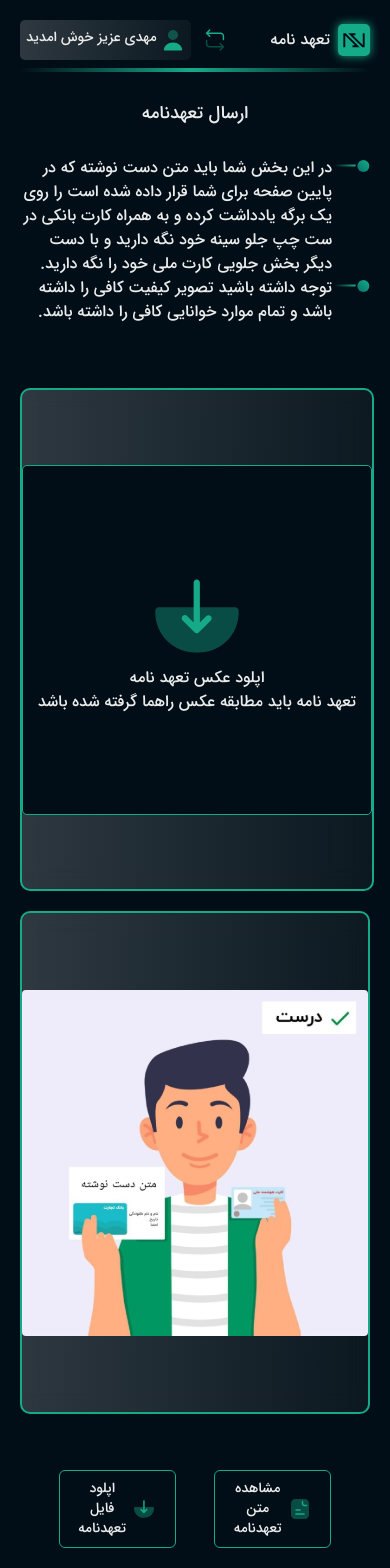
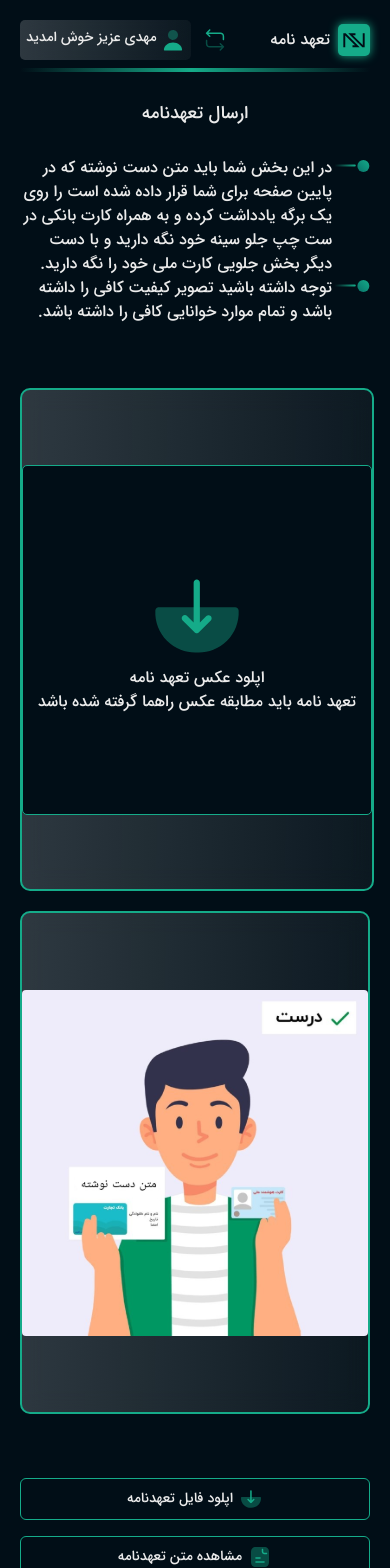
Before and after one commit to danyalbani240/dashboard, a Nuxt app: page /commitment in a window 390 px wide. Shown: the top 1568 px of the page. Built offline with nearby package versions, Linux system fonts and the light colour scheme.

Commit message:
input added and button flowing fixed

```diff
--- a/pages/commitment/index.vue
+++ b/pages/commitment/index.vue
@@ -2,12 +2,14 @@
   <div class="bg-primary w-full text-Neutral-Gray p-5">
     <base-dashboard-header pageName="تعهد نامه" />
     <p class="text-center text-lg mt-7">ارسال تعهدنامه</p>
-    <div class="flex flex-col items-center commitment-description">
+    <div class="flex justify-center">
+      <div class="flex flex-col commitment-description">
         <base-list-item class="mt-7">
           <p style="max-width: 671px">
-          در این بخش شما باید متن دست نوشته که در پایین صفحه برای شما قرار داده
-          شده است را روی یک برگه یادداشت کرده و به همراه کارت بانکی در ست چپ جلو
-          سینه خود نگه دارید و با دست دیگر بخش جلویی کارت ملی خود را نگه دارید.
+            در این بخش شما باید متن دست نوشته که در پایین صفحه برای شما قرار
+            داده شده است را روی یک برگه یادداشت کرده و به همراه کارت بانکی در ست
+            چپ جلو سینه خود نگه دارید و با دست دیگر بخش جلویی کارت ملی خود را
+            نگه دارید.
           </p>
         </base-list-item>
         <base-list-item>
@@ -16,6 +18,7 @@
             کافی را داشته باشد.
           </p>
         </base-list-item>
+      </div>
     </div>
     <div class="flex flex-wrap justify-evenly mt-16">
       <div class="commitment-bg flex justify-center items-center">
@@ -37,7 +40,7 @@
       <base-button
         dir="rtl"
         @click="openFile"
-        class="flex items-center justify-center w-4/12 relative text-center"
+        class="flex items-center justify-center w-full my-2 sm:my-0 sm:w-4/12 relative text-center"
       >
         <input
           type="file"
@@ -49,7 +52,7 @@
       </base-button>
       <base-button
         dir="rtl"
-        class="flex items-center justify-center w-4/12 text-center"
+        class="flex items-center justify-center w-full my-2 sm:my-0 sm:w-4/12 text-center"
       >
         <img src="../../assets/images/doc.svg" class="w-6" alt="" />
         <span class="mr-1.5 text-sm">مشاهده متن تعهدنامه</span>
```
Lines whose indentation alone changed are shown as unchanged.
